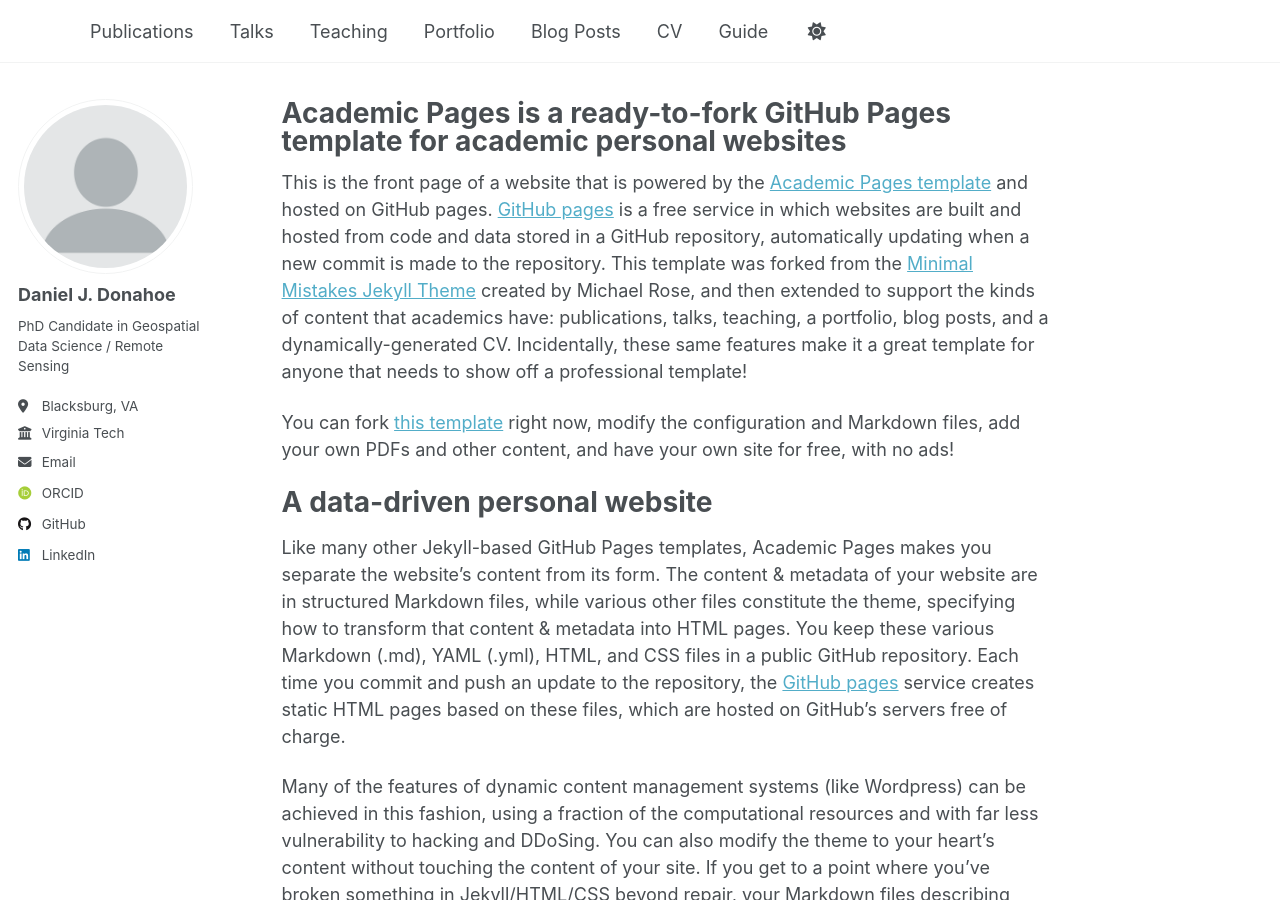
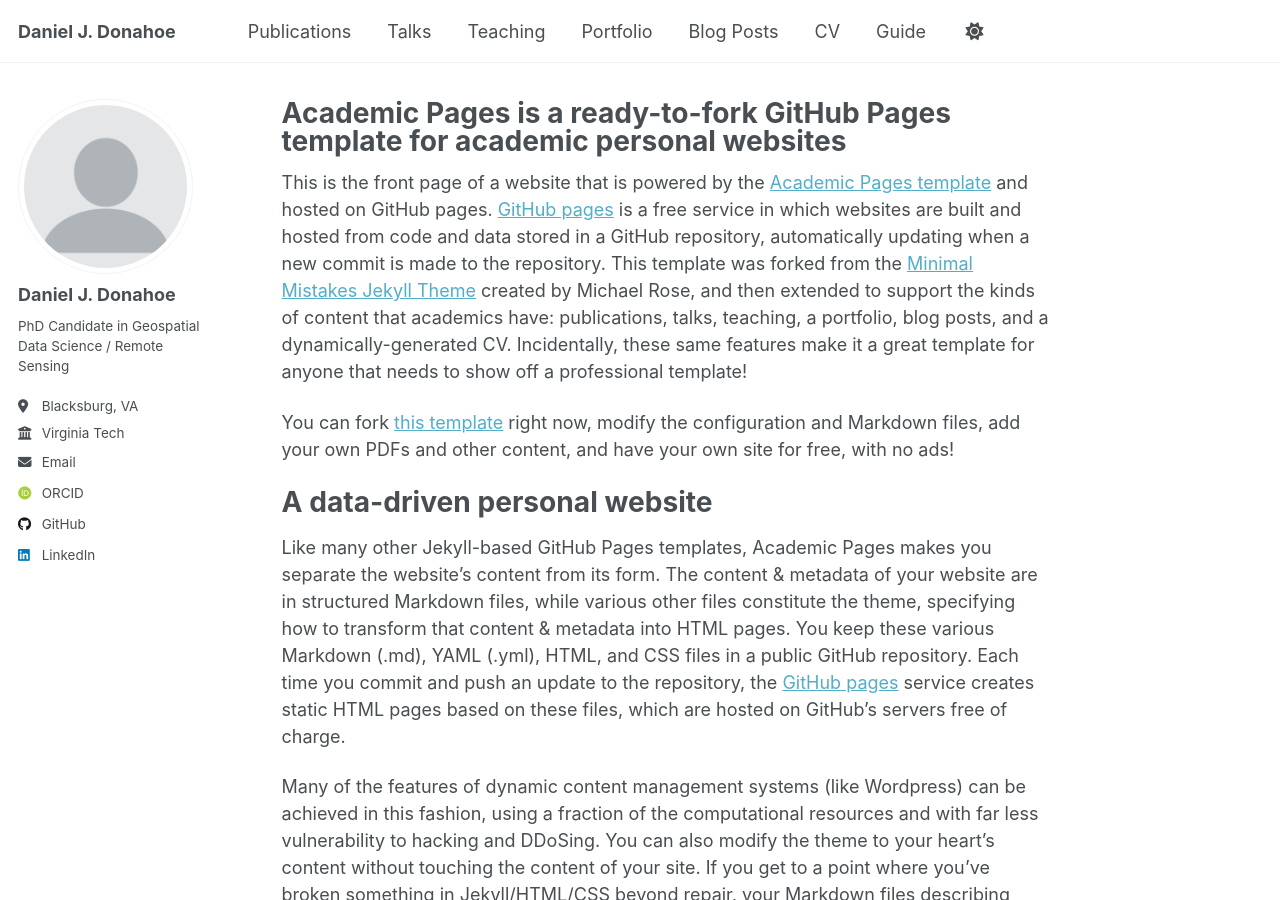
Before and after one commit to outdoorCoding/outdoorCoding.github.io, a Jekyll site: the page built from _pages/about.md, in a window 1280 px wide and 900 px high. Built offline with Jekyll 4.4.1, drawn with Linux system fonts in a browser that asks for light colours; some web fonts are replaced; a script that is not in the unit is left out.

Commit message:
additional commit.

```diff
--- a/_config.yml
+++ b/_config.yml
@@ -9,11 +9,11 @@
 # Basic Site Settings
 locale                   : "en-US"
 site_theme               : "default" # Currently available options are "default", "air"
-title                    : ""
+title                    : "Daniel J. Donahoe"
 title_separator          : "-"
 name                     : &name "Your Name"
 description              : &description "Your Name's academic portfolio"   # Update this with a general description of your site, this is the default if not overridden by a page
-url                      : https://academicpages.github.io # The base hostname & protocol for your site e.g. "https://[your GitHub username].github.io",
+url                      : https://outdoorcoding.github.io # The base hostname & protocol for your site e.g. "https://[your GitHub username].github.io",
                                                            # or if you already have some other page hosted on Github then use "https://[your GitHub username].github.io/[Your Repo Name]"
 baseurl                  : "" # the subpath of your site, e.g. "/blog"
 repository               : "academicpages/academicpages.github.io"
```
